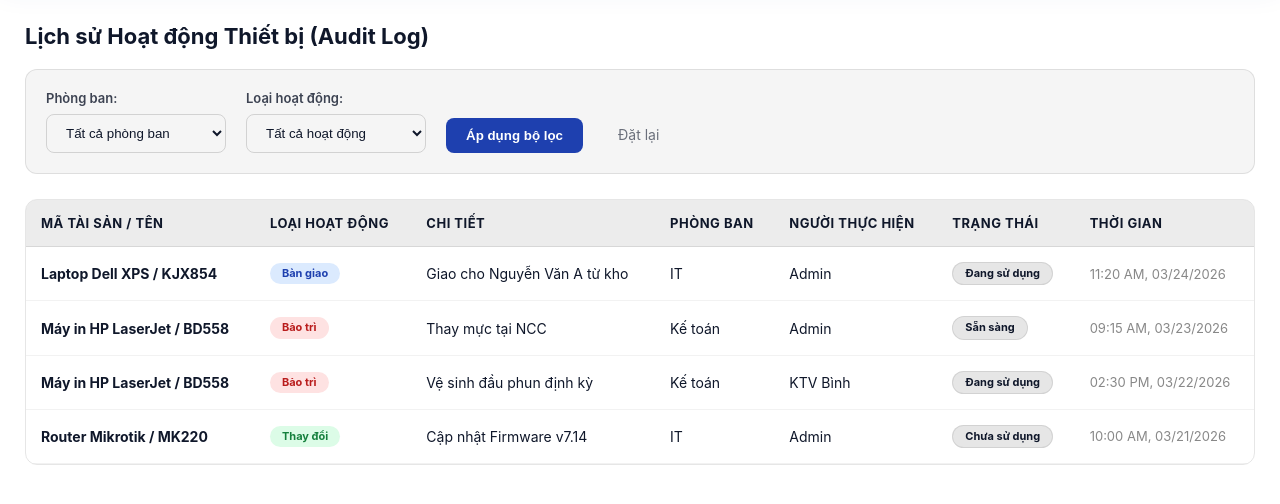
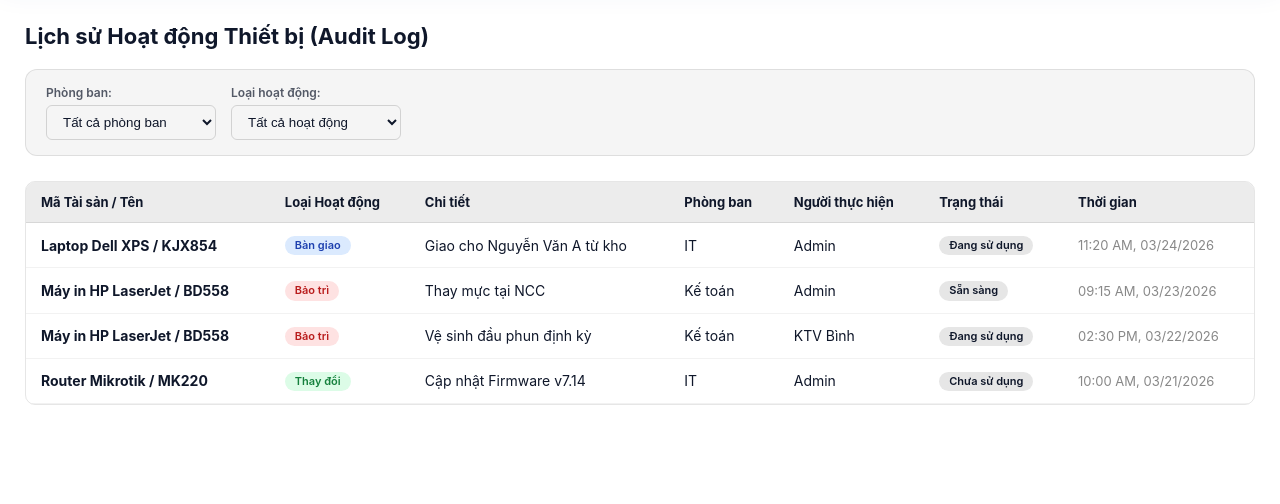
Before and after one commit to Minh-boop2/AssetOne, a Flask app: page /report in a window 1280 px wide. Shown: the part 106-610 px from the top of the page. Run offline with Flask 3, Linux system fonts and the light colour scheme.

Commit message:
report page v2

```diff
--- a/static/css/report/report.css
+++ b/static/css/report/report.css
@@ -1,128 +1,77 @@
-/* Tổng thể trang báo cáo */
-.report-page {
-    font-family: 'Inter', sans-serif;
-    padding: 25px;
-    color: inherit; /* Tự động lấy màu chữ của hệ thống (đen hoặc trắng) */
-}
+/* Layout tổng thể */
+.report-page { font-family: 'Inter', sans-serif; padding: 25px; color: inherit; }
+.report-header h2 { font-size: 22px; font-weight: 700; margin-bottom: 20px; }
 
-.report-header h2 {
-    font-size: 22px;
-    font-weight: 700;
-    margin-bottom: 20px;
-}
-
-/* Thanh bộ lọc - Hiệu ứng kính mờ (Glassmorphism) */
+/* Thanh bộ lọc (Thích nghi mọi nền màu) */
 .filter-bar {
     background: rgba(128, 128, 128, 0.08);
     backdrop-filter: blur(10px);
-    padding: 20px;
+    padding: 15px 20px;
     border-radius: 12px;
     display: flex;
-    flex-wrap: wrap;
-    gap: 20px;
     align-items: flex-end;
+    gap: 15px;
     margin-bottom: 25px;
     border: 1px solid rgba(128, 128, 128, 0.2);
 }
 
-.filter-item label {
-    display: block;
-    font-size: 13px;
-    font-weight: 600;
-    margin-bottom: 8px;
-    opacity: 0.8;
-}
+.filter-item label { display: block; font-size: 12px; font-weight: 600; margin-bottom: 5px; opacity: 0.7; }
 
-/* Ô chọn Select */
 .filter-item select {
-    padding: 10px 15px;
+    padding: 8px 12px;
     border: 1px solid rgba(128, 128, 128, 0.3);
-    border-radius: 8px;
-    min-width: 180px;
+    border-radius: 6px;
+    min-width: 170px;
     background: transparent;
     color: inherit;
     cursor: pointer;
-    outline: none;
 }
 
-/* FIX LỖI MẤT CHỮ TRONG DARK MODE:
-   Ép các lựa chọn bên trong luôn có nền trắng và chữ đen */
+/* Fix lỗi mất chữ Dark Mode: Luôn hiện chữ đen nền trắng khi chọn */
 .filter-item select option {
     background-color: #ffffff !important;
     color: #000000 !important;
 }
 
+/* Nút X hủy lọc */
+.btn-cancel {
+    display: flex;
+    align-items: center;
+    justify-content: center;
+    width: 32px;
+    height: 32px;
+    background: rgba(239, 68, 68, 0.15);
+    color: #ef4444;
+    text-decoration: none;
+    border-radius: 50%;
+    font-size: 22px;
+    font-weight: bold;
+    border: 1px solid rgba(239, 68, 68, 0.3);
+    transition: 0.3s;
+    margin-bottom: 2px;
+}
+
+.btn-cancel:hover { background: #ef4444; color: white; transform: rotate(90deg); }
+
 /* Bảng dữ liệu */
 .table-container {
-    background: transparent;
-    border-radius: 12px;
-    overflow: hidden;
+    background: transparent; border-radius: 10px; overflow: hidden;
     border: 1px solid rgba(128, 128, 128, 0.2);
 }
 
-table {
-    width: 100%;
-    border-collapse: collapse;
+table { width: 100%; border-collapse: collapse; }
+th {
+    background: rgba(128, 128, 128, 0.15); padding: 12px 15px;
+    text-align: left; font-size: 13px; border-bottom: 1px solid rgba(128, 128, 128, 0.2);
 }
+td { padding: 12px 15px; font-size: 14px; border-bottom: 1px solid rgba(128, 128, 128, 0.1); }
 
-th {
-    background: rgba(128, 128, 128, 0.15);
-    padding: 15px;
-    text-align: left;
-    font-size: 13px;
-    text-transform: uppercase;
-    letter-spacing: 0.5px;
-    border-bottom: 1px solid rgba(128, 128, 128, 0.2);
-}
+.time-cell { color: #888; font-size: 13px; }
+.empty-msg { text-align: center; padding: 40px; color: #999; }
 
-td {
-    padding: 15px;
-    font-size: 14px;
-    border-bottom: 1px solid rgba(128, 128, 128, 0.1);
-}
-
-/* Định dạng các nhãn (Badges) */
-.badge {
-    padding: 4px 12px;
-    border-radius: 20px;
-    font-size: 11px;
-    font-weight: 700;
-    display: inline-block;
-}
-
+/* Badges */
+.badge { padding: 3px 10px; border-radius: 20px; font-size: 11px; font-weight: 600; display: inline-block; }
 .bg-blue { background: #dbeafe; color: #1e40af; }
 .bg-red { background: #fee2e2; color: #b91c1c; }
 .bg-green { background: #dcfce7; color: #15803d; }
-.bg-gray {
-    background: rgba(128, 128, 128, 0.2);
-    color: inherit;
-    border: 1px solid rgba(128, 128, 128, 0.2);
-}
-
-/* Nút bấm */
-.btn-primary {
-    background: #1e40af;
-    color: white;
-    border: none;
-    padding: 10px 20px;
-    border-radius: 8px;
-    font-weight: 600;
-    cursor: pointer;
-    transition: 0.3s;
-}
-
-.btn-primary:hover {
-    background: #1e3a8a;
-    transform: translateY(-1px);
-}
-
-.btn-reset {
-    opacity: 0.6;
-    color: inherit;
-    text-decoration: none;
-    padding: 10px 15px;
-    font-size: 14px;
-    transition: 0.3s;
-}
-
-.btn-reset:hover { opacity: 1; }
+.bg-gray { background: rgba(128, 128, 128, 0.2); color: inherit; }
--- a/templates/report/report_overview.html
+++ b/templates/report/report_overview.html
@@ -3,10 +3,10 @@
         <h2>Lịch sử Hoạt động Thiết bị (Audit Log)</h2>
     </div>
 
-    <form method="GET" action="{{ url_for('report_page') }}" class="filter-bar">
+    <form method="GET" action="{{ url_for('report_page') }}" class="filter-bar" id="filterForm">
         <div class="filter-item">
             <label>Phòng ban:</label>
-            <select name="department">
+            <select name="department" onchange="this.form.submit()">
                 <option value="Tất cả" {% if selected_dept == 'Tất cả' %}selected{% endif %}>Tất cả phòng ban</option>
                 <option value="IT" {% if selected_dept == 'IT' %}selected{% endif %}>Phòng IT</option>
                 <option value="Kế toán" {% if selected_dept == 'Kế toán' %}selected{% endif %}>Phòng Kế toán</option>
@@ -15,7 +15,7 @@
 
         <div class="filter-item">
             <label>Loại hoạt động:</label>
-            <select name="type">
+            <select name="type" onchange="this.form.submit()">
                 <option value="Tất cả" {% if selected_type == 'Tất cả' %}selected{% endif %}>Tất cả hoạt động</option>
                 <option value="Bàn giao" {% if selected_type == 'Bàn giao' %}selected{% endif %}>Bàn giao</option>
                 <option value="Bảo trì" {% if selected_type == 'Bảo trì' %}selected{% endif %}>Bảo trì</option>
@@ -23,20 +23,25 @@
             </select>
         </div>
 
-        <button type="submit" class="btn-primary">Áp dụng bộ lọc</button>
-        <a href="{{ url_for('report_page') }}" class="btn-reset">Đặt lại</a>
+        {% if selected_dept != 'Tất cả' or selected_type != 'Tất cả' %}
+            <a href="{{ url_for('report_page') }}" class="btn-cancel" title="Xóa bộ lọc">
+                &times;
+            </a>
+        {% endif %}
     </form>
 
     <div class="table-container">
         <table>
             <thead>
                 <tr>
-                    <th>Mã Tài sản / Tên</th> <th>Loại Hoạt động</th>
+                    <th>Mã Tài sản / Tên</th>
+                    <th>Loại Hoạt động</th>
                     <th>Chi tiết</th>
                     <th>Phòng ban</th>
                     <th>Người thực hiện</th>
                     <th>Trạng thái</th>
-                    <th>Thời gian</th> </tr>
+                    <th>Thời gian</th>
+                </tr>
             </thead>
             <tbody>
                 {% if logs %}
@@ -52,12 +57,12 @@
                         <td>{{ log.dept }}</td>
                         <td>{{ log.user }}</td>
                         <td><span class="badge bg-gray">{{ log.status }}</span></td>
-                        <td style="color: #888; font-size: 13px;">{{ log.time }}</td>
+                        <td class="time-cell">{{ log.time }}</td>
                     </tr>
                     {% endfor %}
                 {% else %}
                     <tr>
-                        <td colspan="7" style="text-align: center; padding: 40px; color: #999;">Không có dữ liệu phù hợp.</td>
+                        <td colspan="7" class="empty-msg">Không có dữ liệu phù hợp.</td>
                     </tr>
                 {% endif %}
             </tbody>
```
